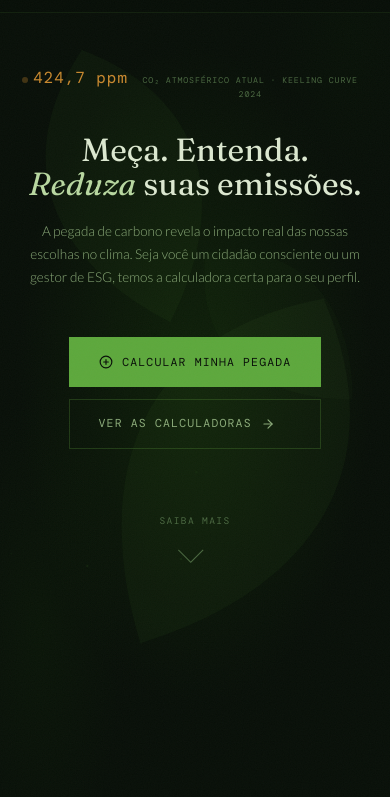
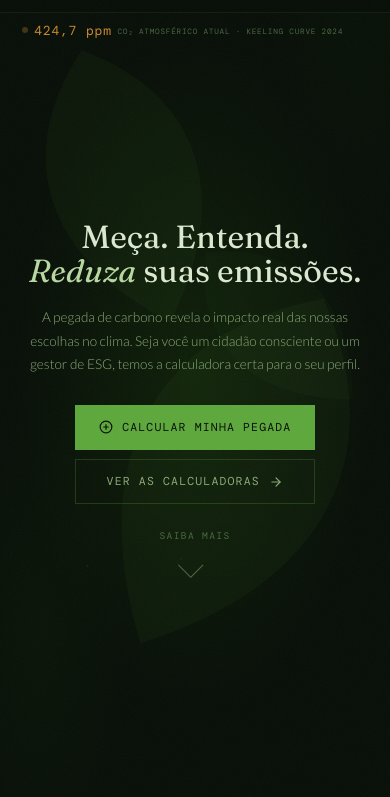
Before and after one commit to racostadf/carbonometro, a website: page index.html in a window 390 px wide. Shown: the part 47-844 px from the top of the page. Drawn offline with nearby package versions, Linux system fonts and the light colour scheme; a web font is replaced by a local one.

Commit message:
fix: mobile hero — ticker absolute no topo, hero centralizado
- co2-ticker: position absolute top 4.2rem, flutua colado ao nav
  sem interferir no layout do hero abaixo
- co2-num: font-size reduzido (0.82rem), label com ellipsis se cortar
- Hero: justify-content center, título+desc+CTAs ficam centralizados
- CTA: padding vertical reduzido (0.75rem), menos peso visual
- scroll-cue: margin-top 1.5rem, sem gap enorme após os botões

Co-Authored-By: Claude Sonnet 4.6 <noreply@anthropic.com>

```diff
--- a/index.html
+++ b/index.html
@@ -651,14 +651,18 @@
       .logo em { display: none; }
       .nav { gap: 0.75rem; flex-shrink: 0; }
       .nav-cta { padding: 0.35rem 0.75rem; font-size: 0.58rem; white-space: nowrap; }
-      .hero { padding: 7rem 1.4rem 3rem; justify-content: flex-start; }
+      .hero { padding: 5rem 1.4rem 2.5rem; justify-content: center; }
       .hero-title { font-size: clamp(2rem, 9vw, 3.2rem); }
-      .co2-ticker { margin-bottom: 2rem; gap: 0.3rem; }
-      .co2-num { white-space: nowrap; }
-      .co2-label { font-size: 0.52rem; }
-      .hero-desc { font-size: 0.85rem; }
-      .hero-ctas { flex-direction: column; align-items: center; gap: 0.75rem; }
-      .hero-ctas a { width: 100%; max-width: 280px; text-align: center; }
+      .hero-desc { font-size: 0.85rem; margin-bottom: 1.8rem; }
+      .co2-ticker { position: absolute; top: 4.2rem; left: 1.4rem; right: 1.4rem;
+        margin-bottom: 0; gap: 0.35rem; align-items: center; }
+      .co2-num { white-space: nowrap; font-size: 0.82rem; }
+      .co2-label { font-size: 0.48rem; white-space: nowrap;
+        overflow: hidden; text-overflow: ellipsis; }
+      .cta { padding: 0.75rem 1.4rem; }
+      .hero-ctas { flex-direction: column; align-items: center; gap: 0.6rem; }
+      .hero-ctas a { width: 100%; max-width: 280px; text-align: center; justify-content: center; }
+      .scroll-cue { margin-top: 1.5rem; }
       .what-grid { grid-template-columns: 1fr; gap: 2rem; }
       .measure-grid { grid-template-columns: 1fr; }
       .paths-grid { grid-template-columns: 1fr; }
```
